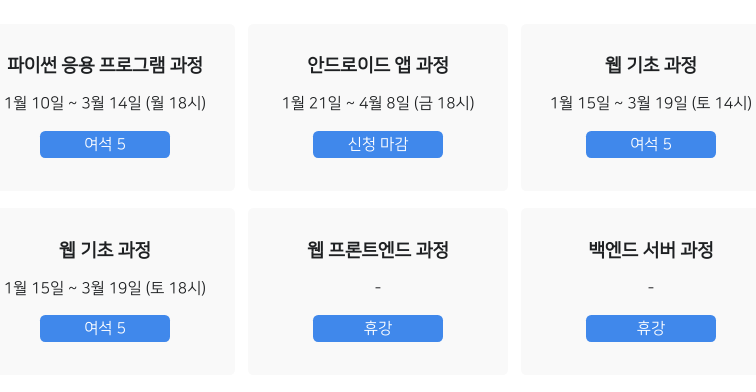
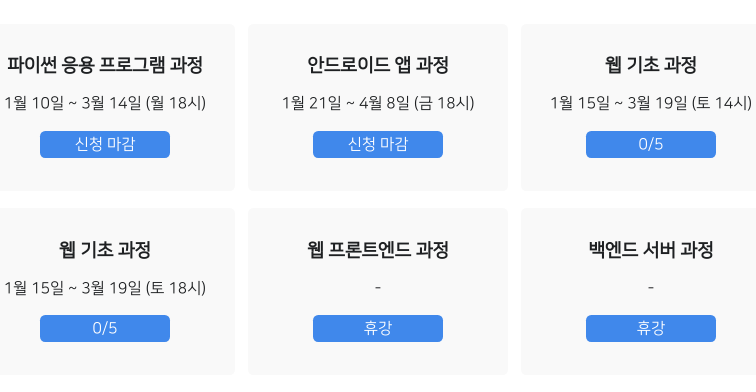
Before and after one commit to Stageus/stageus-website, a website: page index.html in a window 1280 px wide. Shown: the part 2020-2412 px from the top of the page, 262-1018 px from the left. Drawn offline with Linux system fonts and the light colour scheme.

Commit message:
UPDATE: indx.html, data.js Chnage print form of rest seat of lecture. Number of register member is changed.

```diff
--- a/index.html
+++ b/index.html
@@ -351,7 +351,7 @@
                 } else if (lecture.information[index].number == 5) {
                     item.innerHTML = "신청 마감";
                 } else {
-                    item.innerHTML = "여석 " + (5-lecture.information[index].number);
+                    item.innerHTML = (lecture.information[index].number) + "/5";
                 }
             })
         }
@@ -368,7 +368,7 @@
             } else if (lecture.information[index].number == 5) {
                 list[index].innerHTML = "신청 마감";
             } else {
-                list[index].innerHTML = "여석 " + (5-lecture.information[index].number);
+                list[index].innerHTML = (lecture.information[index].number) + "/5";
             }
         }
     </script>
--- a/public/data.js
+++ b/public/data.js
@@ -4,7 +4,7 @@ const lecture = {
         {
             "name": "파이썬 응용 프로그램 과정",
             "duration": "1월 10일 ~ 3월 14일 (월 18시)",
-            "number": 0
+            "number": 5
         },
         {
             "name": "안드로이드 앱 과정",
```
